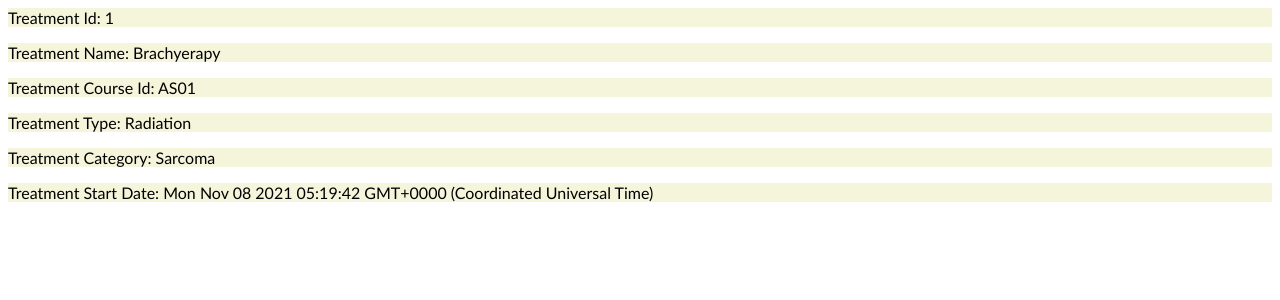
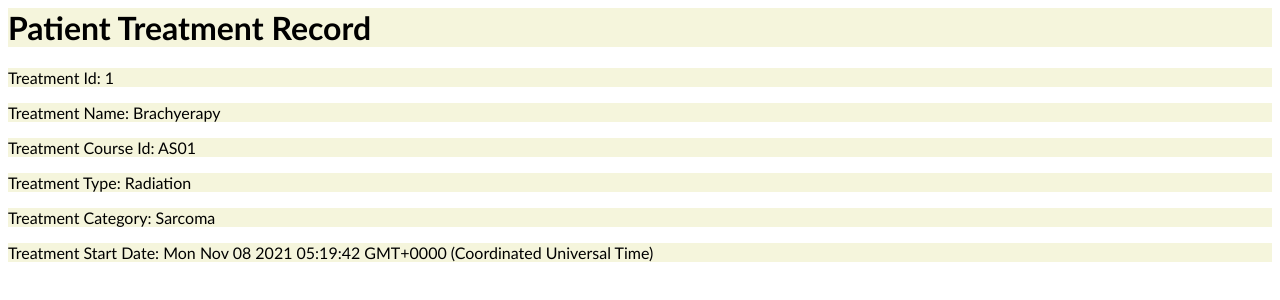
Before and after one commit to AM0811/REACT-ASSIGNMENT1, a React (Create React App) app: page / in a window 1280 px wide. Shown: the top 300 px of the page. Built offline with nearby package versions, Linux system fonts and the light colour scheme.

Commit message:
2 files modified

```diff
--- a/src/MedicalTreatment.js
+++ b/src/MedicalTreatment.js
@@ -6,6 +6,7 @@ import React from 'react';
 export default function MedicalTreatment(props){
   return(
     <div>
+      <p><h1>Patient Treatment Record</h1></p>
       <p>Treatment Id: {props.treatId} </p>
       <p>Treatment Name: {props.name} </p>
 
--- a/src/style.css
+++ b/src/style.css
@@ -1,4 +1,7 @@
 h1, p {
   font-family: Calibri;
+
   background-color: beige;
+
+
 }
```
